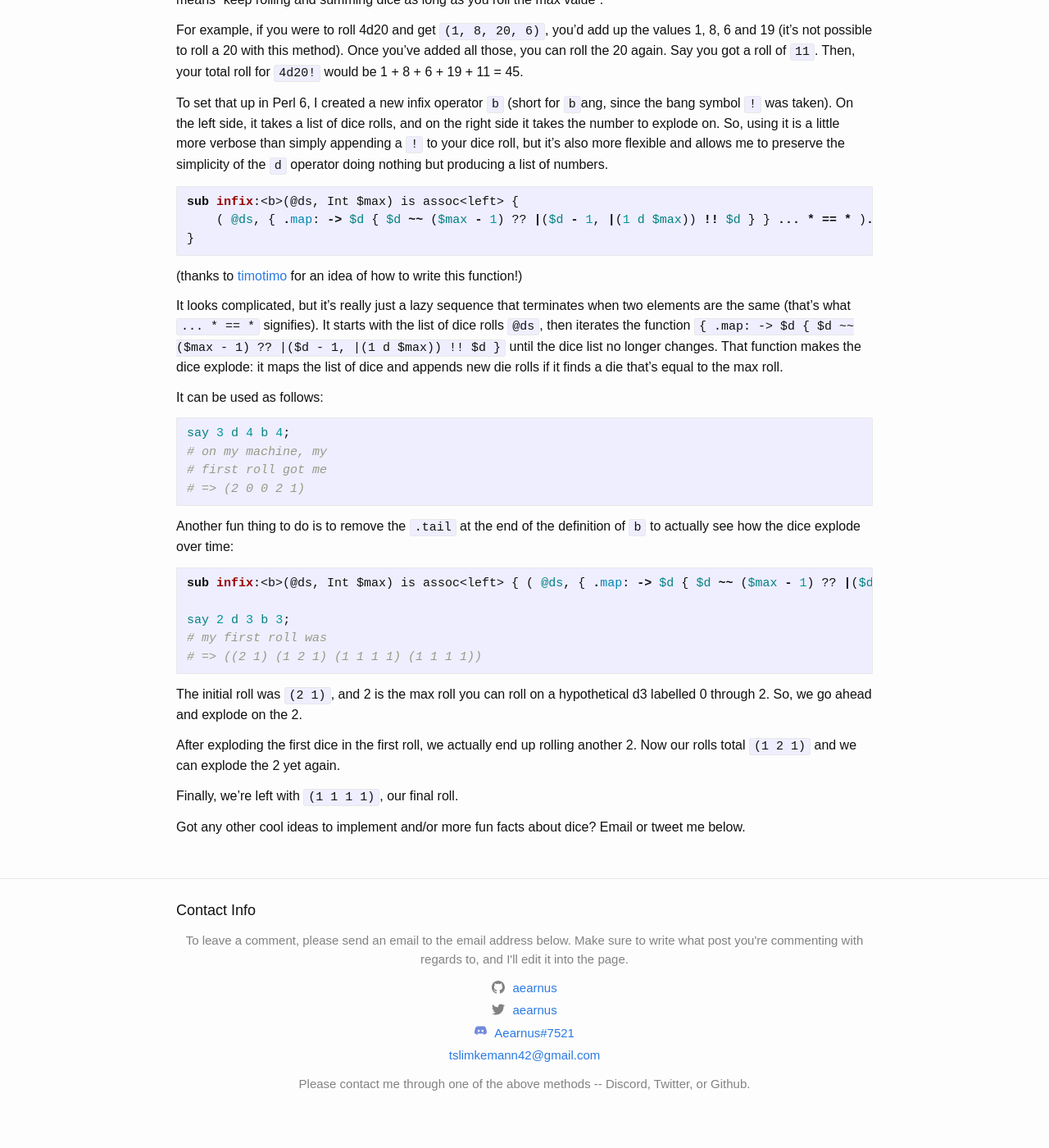
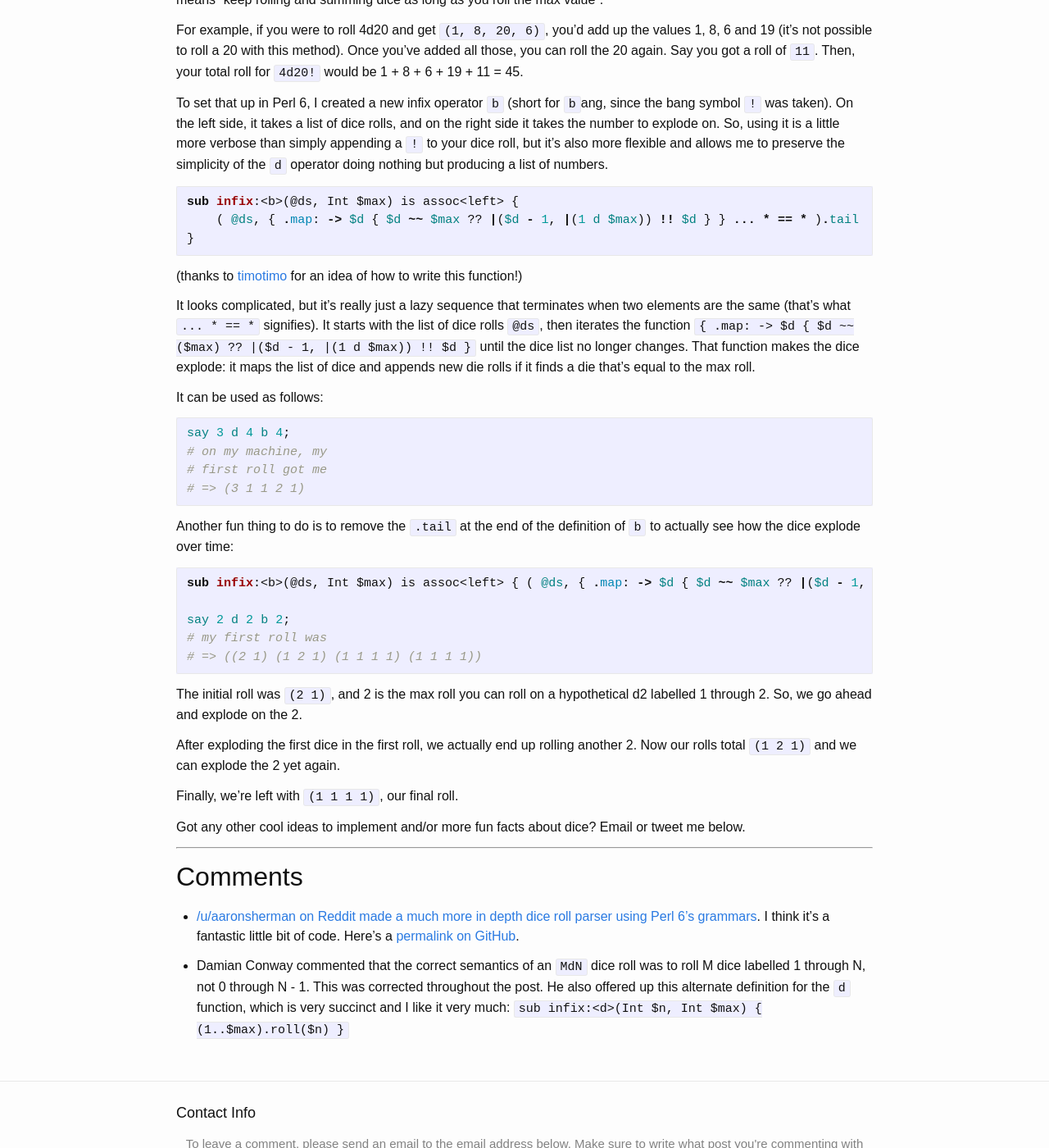
Before and after one commit to DataKinds/datakinds.github.io, a Jekyll site: the page built from _posts/2019-08-06-d-d-rolls-in-perl-6.md, in a window 1280 px wide and 1400 px high, scrolled down 964 px. Shown: the whole window at 82% size. Built offline with Jekyll 4.4.1, drawn with Linux system fonts in a browser that asks for light colours; before the commit the page ends 2335 px from its top, so only the background shows below that.

Commit message:
a couple comments

````diff
--- a/_posts/2019-08-06-d-d-rolls-in-perl-6.md
+++ b/_posts/2019-08-06-d-d-rolls-in-perl-6.md
@@ -13,7 +13,7 @@
 I took that and defined a custom operator in Perl 6 to roll any number of n-sided dice. It looks like this:
 
 ```perl
-sub infix:<d>(Int $n, Int $max) { (^$max).pick xx $n }
+sub infix:<d>(Int $n, Int $max) { (1..$max).pick xx $n }
 ```
 
 That operator can be called just as the notation would suggest.
@@ -64,23 +64,31 @@
 say 3 d 4 b 4;
 # on my machine, my
 # first roll got me
-# => (2 0 0 2 1)
+# => (3 1 1 2 1)
 ```
 
 Another fun thing to do is to remove the `.tail` at the end of the definition of `b` to actually see how the dice explode over time:
 
 ```perl
-sub infix:<b>(@ds, Int $max) is assoc<left> { ( @ds, { .map: -> $d { $d ~~ ($max - 1) ?? |($d - 1, |(1 d $max)) !! $d } } ... * == * ) }
+sub infix:<b>(@ds, Int $max) is assoc<left> { ( @ds, { .map: -> $d { $d ~~ $max ?? |($d - 1, |(1 d $max)) !! $d } } ... * == * ) }
 
-say 2 d 3 b 3;
+say 2 d 2 b 2;
 # my first roll was
 # => ((2 1) (1 2 1) (1 1 1 1) (1 1 1 1))
 ```
 
-The initial roll was `(2 1)`, and 2 is the max roll you can roll on a hypothetical d3 labelled 0 through 2. So, we go ahead and explode on the 2.
+The initial roll was `(2 1)`, and 2 is the max roll you can roll on a hypothetical d2 labelled 1 through 2. So, we go ahead and explode on the 2.
 
 After exploding the first dice in the first roll, we actually end up rolling another 2. Now our rolls total `(1 2 1)` and we can explode the 2 yet again.
 
 Finally, we're left with `(1 1 1 1)`, our final roll.
 
 Got any other cool ideas to implement and/or more fun facts about dice? Email or tweet me below.
+
+---
+
+## Comments
+
+* [/u/aaronsherman on Reddit made a much more in depth dice roll parser using Perl 6's grammars](https://np.reddit.com/r/perl6/comments/cnz0fl/dd_rolls_in_perl_6/ewg060z/). I think it's a fantastic little bit of code. Here's a [permalink on GitHub](https://github.com/ajs/tools/blob/master/games/die-parser.p6).
+
+* Damian Conway commented that the correct semantics of an `MdN` dice roll was to roll M dice labelled 1 through N, not 0 through N - 1. This was corrected throughout the post. He also offered up this alternate definition for the `d` function, which is very succinct and I like it very much: `sub infix:<d>(Int $n, Int $max) { (1..$max).roll($n) }`
````
Also changed, not shown: other parts of _posts/2019-08-06-d-d-rolls-in-perl-6.md (+2 -2 lines), _drafts/2019-06-05-from-context-to-cptr-bare-bones-game-development-in-haskell.md (+11 -1 lines), _posts/2019-07-22-sigils-stop-worrying-and-trust-the-symbols.md (added, +6 -0 lines).
